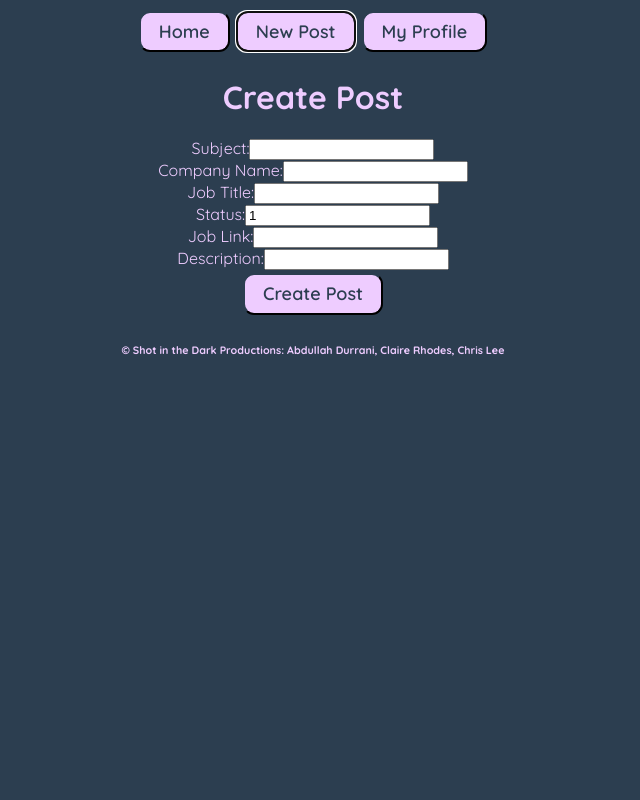
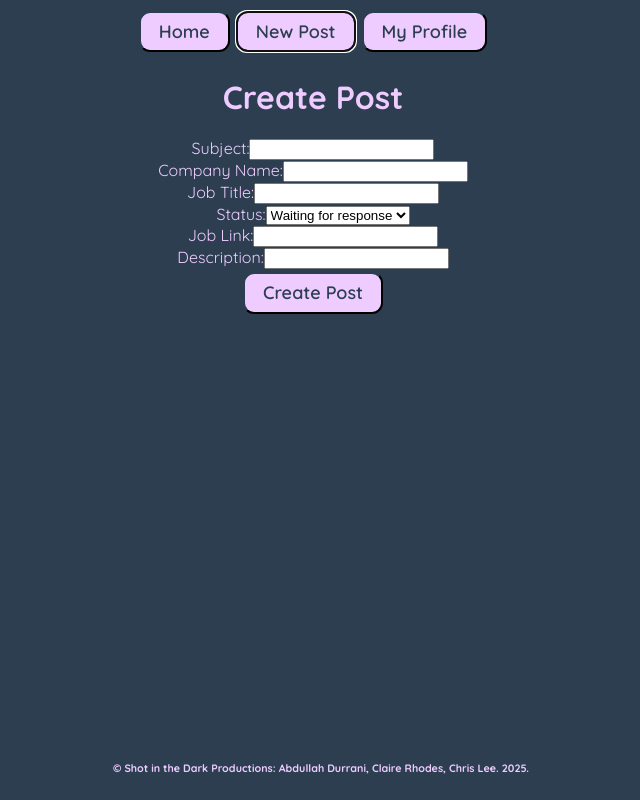
Before and after one commit to clairerhodes/project4crudapi, a React (Vite) app in the folder frontend/: page / in a window 1280 px wide. Both pictures are taken after a click on the button "New Post". Shown: the whole page, without its empty margins (327-967 px from the left). Built offline with nearby package versions, Linux system fonts and the light colour scheme; no server answers.

Commit message:
pushinh final changes, CRUD functionlaity working, css complete

```diff
--- a/frontend/src/components/footer/Footer.jsx
+++ b/frontend/src/components/footer/Footer.jsx
@@ -4,7 +4,7 @@ const Footer = () => {
 
     return (
         // this can include info about our team & app on every page
-        <h6>&copy; Shot in the Dark Productions: Abdullah Durrani, Claire Rhodes, Chris Lee</h6>
+        <h6>&copy; Shot in the Dark Productions: Abdullah Durrani, Claire Rhodes, Chris Lee. 2025.</h6>
     )
 }
 
--- a/frontend/src/components/home/Home.jsx
+++ b/frontend/src/components/home/Home.jsx
@@ -5,6 +5,11 @@ import { useEffect, useState} from 'react';
 const Home = ({content = [], setContent, setContentId, setPage}) => {
 
     const BASE_URL = 'http://3.90.140.106:8000/api/blogPost'
+
+    const handleShow = (id => {
+        setContentId(id) //grabs content 'id'
+        setPage('ViewPost')
+    })
 
     const statusDescription = {
         1: " Waiting for response",
@@ -35,10 +40,8 @@ const Home = ({content = [], setContent, setContentId, setPage}) => {
     }, []);
 
 
-    const handleShow = (id => {
-        setContentId(id) //grabs content 'id'
-        setPage('ViewPost')
-    })
+
+
 
     return (
         <>
@@ -55,10 +58,11 @@ const Home = ({content = [], setContent, setContentId, setPage}) => {
                             <div className="postContainer" key={index}>
                                 <li>
                                     <h1 className="subjectLine" onClick={ () => handleShow(post.id)}>{post.subjectLine}</h1>
-                                    <h6>By {post.userID}</h6>
+                                    <h4>Created by: {post.userID}</h4>
                                     <h2>{post.jobTitle} at {post.companyName}</h2>
                                     <h4>Job link: {post.jobLink}</h4>
                                     <h4>Job status: {statusDescription[post.status]}</h4>
+                                    {/* <h4>Details:</h4> */}
                                     <p>{post.description}</p>
                                     <p>{post.comments}</p>
                                 </li>
--- a/frontend/src/components/posts/Create.jsx
+++ b/frontend/src/components/posts/Create.jsx
@@ -101,12 +101,13 @@ const Create = ({user, setPage, setContentId}) => {  //probably need to pass use
             </div>
             <div>
                 <label>Status:</label>
-                <input
-                    type="number"
-                    name="status"
-                    value={newPost.status}
-                    onChange={handleFormChange}
-                />
+                <select name="status" value={newPost.status} onChange={handleFormChange}>
+                    <option value="1">Waiting for response</option>
+                    <option value="2">Interview scheduled</option>
+                    <option value="3">Follow up interview</option>
+                    <option value="4">Hired</option>
+                    <option value="5">Not hired</option>
+                </select>
             </div>
             <div>
                 <label>Job Link:</label>
--- a/frontend/src/components/posts/ViewPost.jsx
+++ b/frontend/src/components/posts/ViewPost.jsx
@@ -6,40 +6,6 @@ const ViewPost = ({contentId, setPage, setContentId}) => {
     const BASE_URL = 'http://3.90.140.106:8000/api/blogPost'
     console.log('this is the base url');
     console.log(BASE_URL);
-
-    const statusDescription = {
-        1: " Waiting for response",
-        2: "Interview scheduled",
-        3: "Follow up interview",
-        4: "Hired",
-        5: "Not hired"
-      };
-
-    const [post, setPost] = useState({
-        subjectLine: "",
-        companyName: "",
-        jobTitle: "",
-        jobLink: "",
-        jobStatus: "",
-        description: "",
-        userID: "",
-        comments: [],
-    });
-
-    useEffect(() => {
-        const getPostData = async () => {
-            try {
-                // const res = await fetch(BASE_URL);
-                const res = await fetch(`${BASE_URL}/${contentId}`)
-                let JSONdata = await res.json();
-                console.log(JSONdata)
-                setPost(JSONdata);
-            } catch (err) {
-                console.log(err);
-            };
-        };
-        getPostData();
-    }, []);
 
     const handleEdit = (id => {
         setContentId(id) //grabs content 'id'
@@ -50,15 +16,51 @@ const ViewPost = ({contentId, setPage, setContentId}) => {
         setPage(e)
     })
 
+    const [post, setPost] = useState({
+        subjectLine: "",
+        companyName: "",
+        jobTitle: "",
+        status: "",
+        jobLink: "",
+        description: "",
+        userID: "",
+        comments: [],
+    });
+
+    const statusDescription = {
+        1: " Waiting for response",
+        2: "Interview scheduled",
+        3: "Follow up interview",
+        4: "Hired",
+        5: "Not hired"
+      };
+
+
+    useEffect(() => {
+        const getPostData = async () => {
+            try {
+                // const res = await fetch(BASE_URL);
+                const res = await fetch(`${BASE_URL}/${contentId}`)
+                let JSONdata = await res.json();
+                setPost(JSONdata);
+            } catch (err) {
+                console.log(err);
+            };
+        };
+        getPostData();
+    }, []);
+
+
     return (
         <>
             <div>
                 <li>
                     <h1>{post.subjectLine}</h1>
-                    <h6>By {post.userID}</h6>
+                    <h4>By {post.userID}</h4>
                     <h2>{post.jobTitle} at {post.companyName}</h2>
                     <h4>Job link: {post.jobLink}</h4>
                     <h4>Job status: {statusDescription[post.status]}</h4>
+                    {/* <h4>Details:</h4> */}
                     <p>{post.description}</p>
                     <p>{post.comments}</p>
                 </li>
--- a/frontend/src/index.css
+++ b/frontend/src/index.css
@@ -67,9 +67,26 @@ button:focus-visible {
   outline: 11px auto -webkit-focus-ring-color;
 } /* when you use tab on page */
 
-ul {
+.postContainer {
   /* padding: 11px; */
-  /* padding-top: 0.2em;
-  padding-bottom: 1em; */
-  /* margin: 1em auto; */
+  /* padding-top: 0.2em; */
+  padding: 1em;
+  margin: 1em auto;
 }
+
+/* .nav {
+  align-items: center;
+} */
+
+/* .spacing {
+  padding-left: 1em;
+  margin-left: 3px;
+} */
+
+footer {
+  background-color: #2c3e50;
+  position: fixed;
+  bottom: 0;
+  width: 100%;
+  /* font-weight: lighter; */
+}
```
